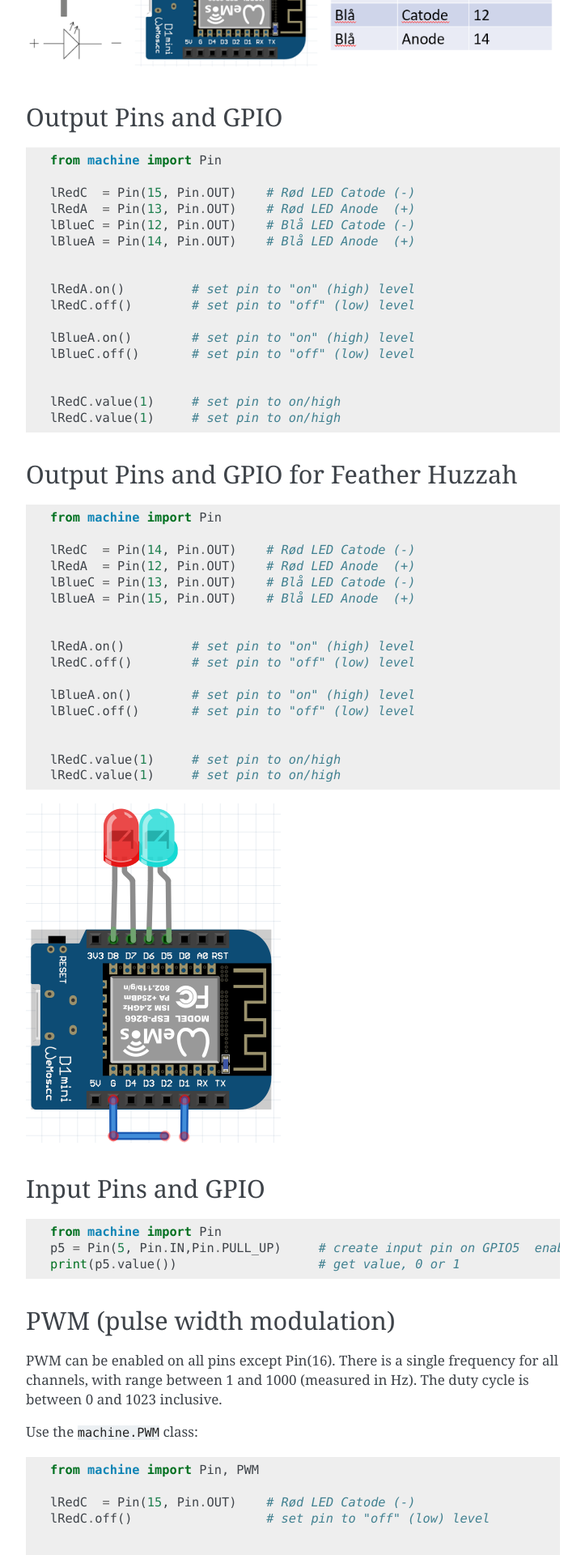
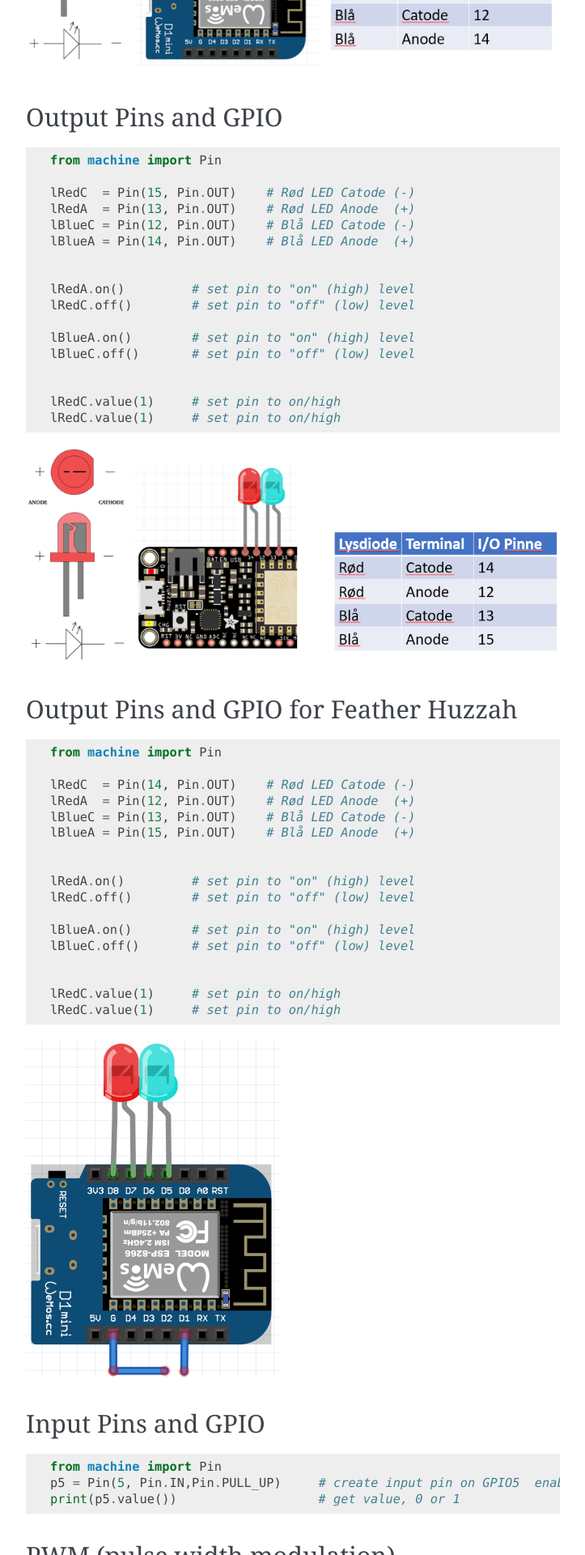
Before and after one commit to rlangoy/PDE3K, a Sphinx documentation site: the page built from docs/thonny_guide.rst, in a window 1280 px wide. Shown: the part 4480-6400 px from the top of the page at 81% size, without its empty margins (388-1111 px from the left). Built offline with Sphinx 7.4.7, drawn with Linux system fonts in a browser that asks for light colours.

Commit message:
Update thonny_guide.rst

```diff
--- a/docs/thonny_guide.rst
+++ b/docs/thonny_guide.rst
@@ -113,6 +113,7 @@ Output Pins and GPIO
     lRedC.value(1)     # set pin to on/high
 
 
+.. image:: images/thonny/ledserup2.PNG
 Output Pins and GPIO for Feather Huzzah
 ----------------------------------------
 ::
```
